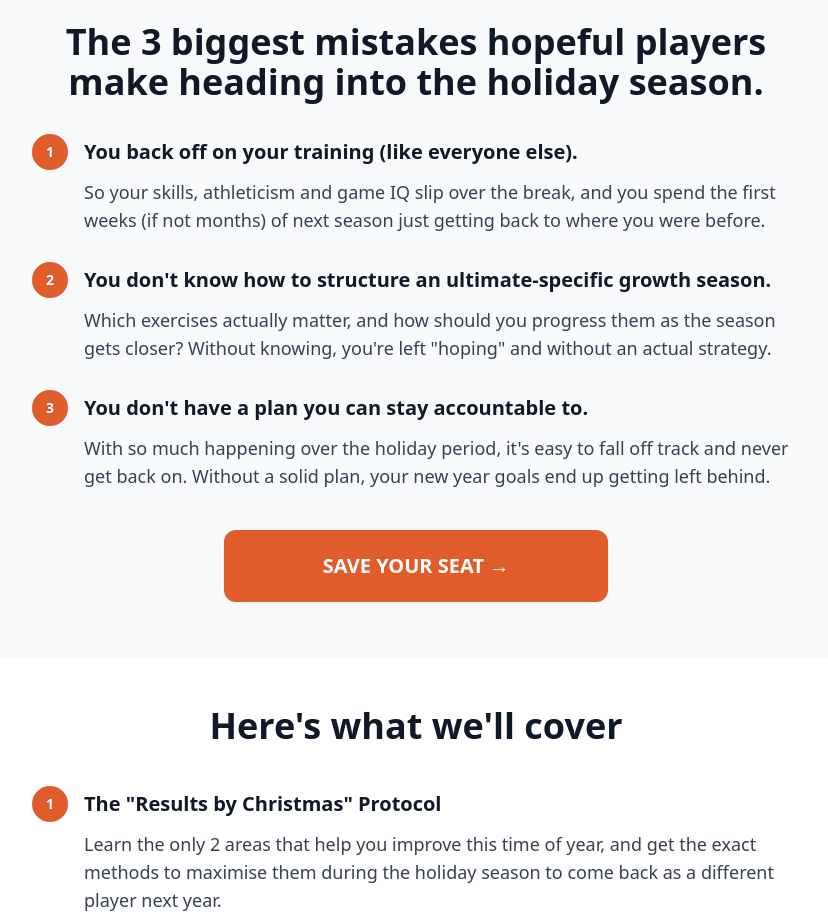
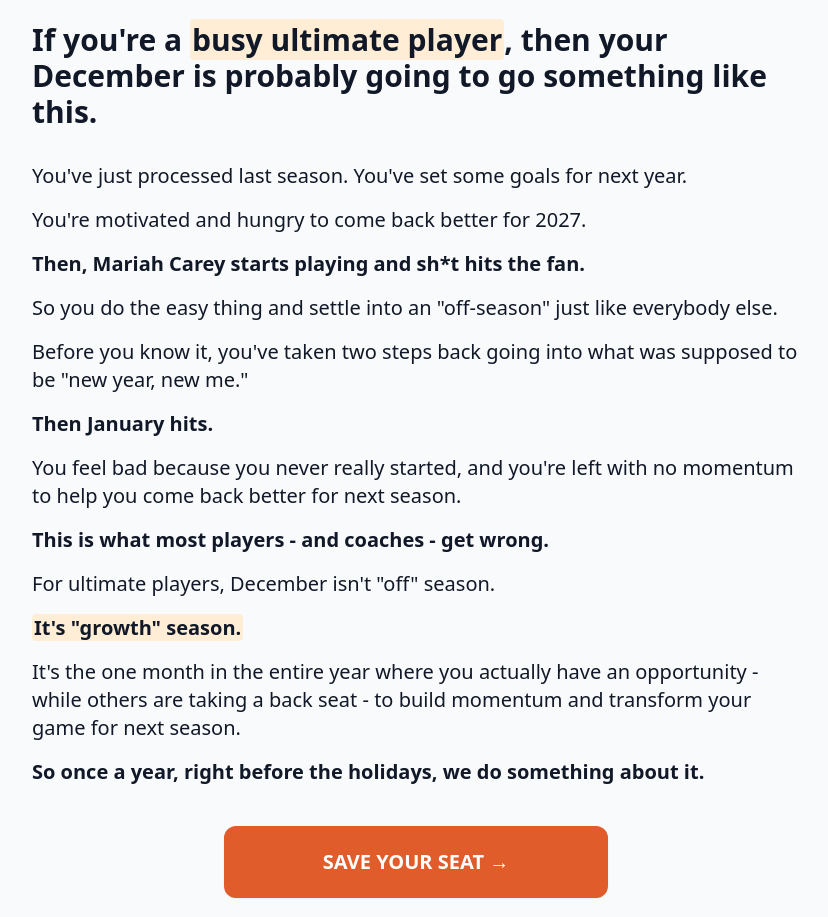
Before and after one commit to ericdeng3/ultimate-academy, a plain HTML site: page level-up-by-christmas-workshop/index.html in a window 1280 px wide. Shown: the part 1160-2077 px from the top of the page, without its empty margins (224-1052 px from the left). Drawn offline with nearby package versions, Linux system fonts and the light colour scheme.

Commit message:
Workshop page: busy player's December story replaces 3 mistakes section
Co-Authored-By: Claude Opus 5.5 <noreply@anthropic.com>

```diff
--- a/level-up-by-christmas-workshop/index.html
+++ b/level-up-by-christmas-workshop/index.html
@@ -120,34 +120,24 @@
     </div>
   </section>
 
-  <!-- ─── 3 MISTAKES ─── (flat grey band, full width; the only grey section) -->
+  <!-- ─── BUSY PLAYER'S DECEMBER ─── (flat grey band, full width; the only grey section) -->
   <section class="py-14 px-6 bg-gray-50">
     <div class="max-w-3xl mx-auto">
-      <h2 class="reveal text-3xl md:text-4xl font-extrabold text-gray-900 leading-tight text-center mb-8">The 3 biggest mistakes hopeful players make heading into the holiday season.</h2>
-      <!-- Same grid as "Here's what we'll cover": text spans under the number on mobile -->
-      <ol class="reveal space-y-7">
-          <li class="grid grid-cols-[2.25rem_1fr] gap-x-4">
-            <div class="w-9 h-9 rounded-full bg-brand text-white text-sm font-bold flex items-center justify-center flex-shrink-0">1</div>
-            <div class="contents">
-              <p class="self-center text-lg md:text-xl font-bold text-gray-900">You back off on your training (like everyone else).</p>
-              <p class="col-span-2 sm:col-start-2 sm:col-span-1 mt-2 text-base md:text-lg text-gray-700 leading-relaxed">So your skills, athleticism and game IQ slip over the break, and you spend the first weeks (if not months) of next season just getting back to where you were before.</p>
-            </div>
-          </li>
-          <li class="grid grid-cols-[2.25rem_1fr] gap-x-4">
-            <div class="w-9 h-9 rounded-full bg-brand text-white text-sm font-bold flex items-center justify-center flex-shrink-0">2</div>
-            <div class="contents">
-              <p class="self-center text-lg md:text-xl font-bold text-gray-900">You don't know how to structure an ultimate-specific growth season.</p>
-              <p class="col-span-2 sm:col-start-2 sm:col-span-1 mt-2 text-base md:text-lg text-gray-700 leading-relaxed">Which exercises actually matter, and how should you progress them as the season gets closer? Without knowing, you're left "hoping" and without an actual strategy.</p>
-            </div>
-          </li>
-          <li class="grid grid-cols-[2.25rem_1fr] gap-x-4">
-            <div class="w-9 h-9 rounded-full bg-brand text-white text-sm font-bold flex items-center justify-center flex-shrink-0">3</div>
-            <div class="contents">
-              <p class="self-center text-lg md:text-xl font-bold text-gray-900">You don't have a plan you can stay accountable to.</p>
-              <p class="col-span-2 sm:col-start-2 sm:col-span-1 mt-2 text-base md:text-lg text-gray-700 leading-relaxed">With so much happening over the holiday period, it's easy to fall off track and never get back on. Without a solid plan, your new year goals end up getting left behind.</p>
-            </div>
-          </li>
-      </ol>
+      <h2 class="reveal text-2xl md:text-3xl font-extrabold text-gray-900 leading-snug mb-8">If you're a <mark class="bg-orange-100 text-gray-900 rounded px-0.5">busy ultimate player</mark>, then your December is probably going to go something like this.</h2>
+      <div class="reveal space-y-4 text-lg md:text-xl text-gray-900 leading-relaxed">
+        <p>You've just processed last season. You've set some goals for next year.</p>
+        <p>You're motivated and hungry to come back better for 2027.</p>
+        <p><b>Then, Mariah Carey starts playing and sh*t hits the fan.</b></p>
+        <p>So you do the easy thing and settle into an "off-season" just like everybody else.</p>
+        <p>Before you know it, you've taken two steps back going into what was supposed to be "new year, new me."</p>
+        <p><b>Then January hits.</b></p>
+        <p>You feel bad because you never really started, and you're left with no momentum to help you come back better for next season.</p>
+        <p class="font-bold">This is what most players - and coaches - get wrong.</p>
+        <p>For ultimate players, December isn't "off" season.</p>
+        <p><mark class="bg-orange-100 text-gray-900 rounded px-0.5 font-bold">It's "growth" season.</mark></p>
+        <p>It's the one month in the entire year where you actually have an opportunity - while others are taking a back seat - to build momentum and transform your game for next season.</p>
+        <p class="font-bold">So once a year, right before the holidays, we do something about it.</p>
+      </div>
       <div class="reveal mt-10">
         <a href="#options" class="block w-full max-w-sm mx-auto text-center bg-brand text-white font-extrabold px-4 sm:px-8 py-5 rounded-xl border-2 border-brand hover:bg-white hover:text-brand transition-colors shadow-sm whitespace-nowrap text-[clamp(0.9rem,4.6vw,1.25rem)] sm:text-xl">SAVE YOUR SEAT →</a>
       </div>
```
